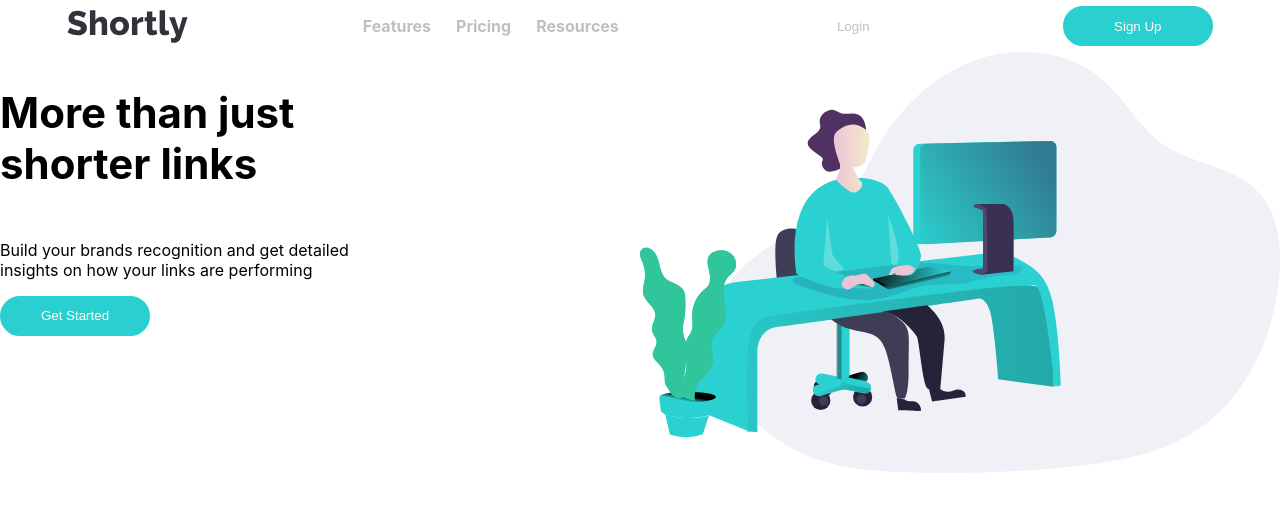
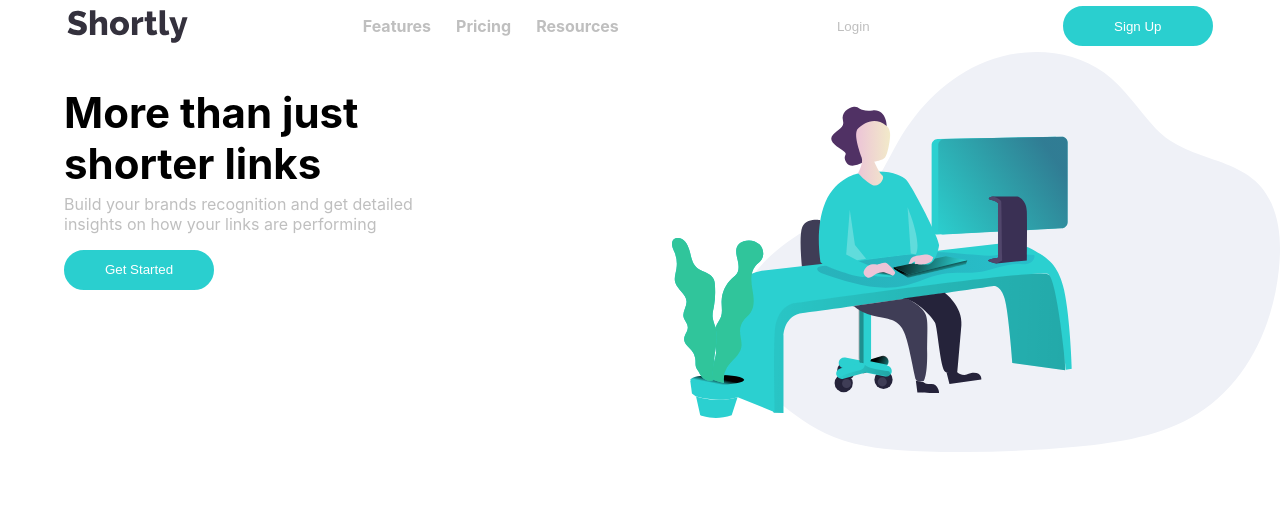
Before and after one commit to steven-mpawulo/url-shortening-page, a React (Create React App) app: page / in a window 1280 px wide. Shown: the top 512 px of the page. Built offline with nearby package versions, Linux system fonts and the light colour scheme.

Commit message:
adds padding to left container and removes margin on h1 and p

```diff
--- a/src/components/main/main.css
+++ b/src/components/main/main.css
@@ -6,9 +6,16 @@
     width: 50%;
     display: flex;
     flex-direction: column;
+    align-items: flex-start;
+    padding-left: 5%;
 }
 h1 {
     font-size: 42px;
+    margin-bottom: 5px;
+}
+.first-section-left-container p {
+    color: hsl(0, 0%, 75%);
+    margin-top: 0.0;
 }
 .first-section-left-container span {
     display: block;
```
